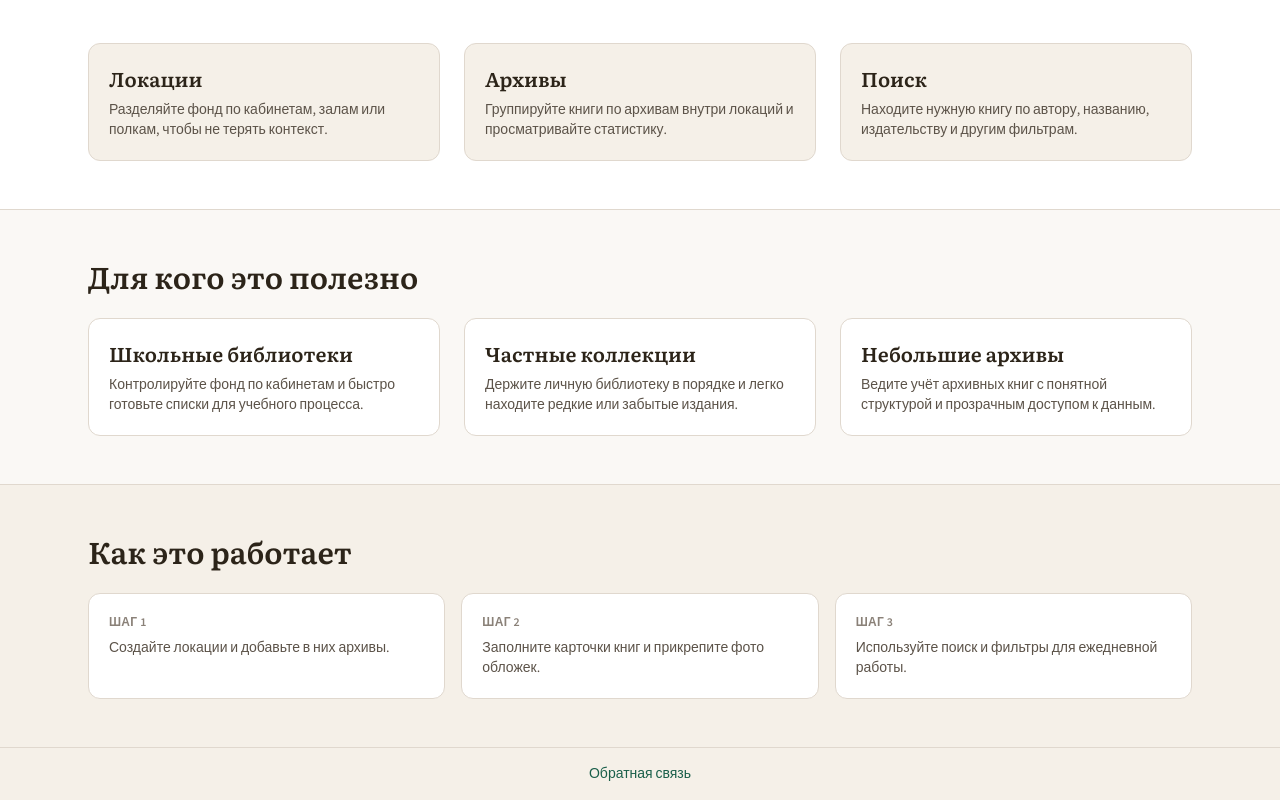
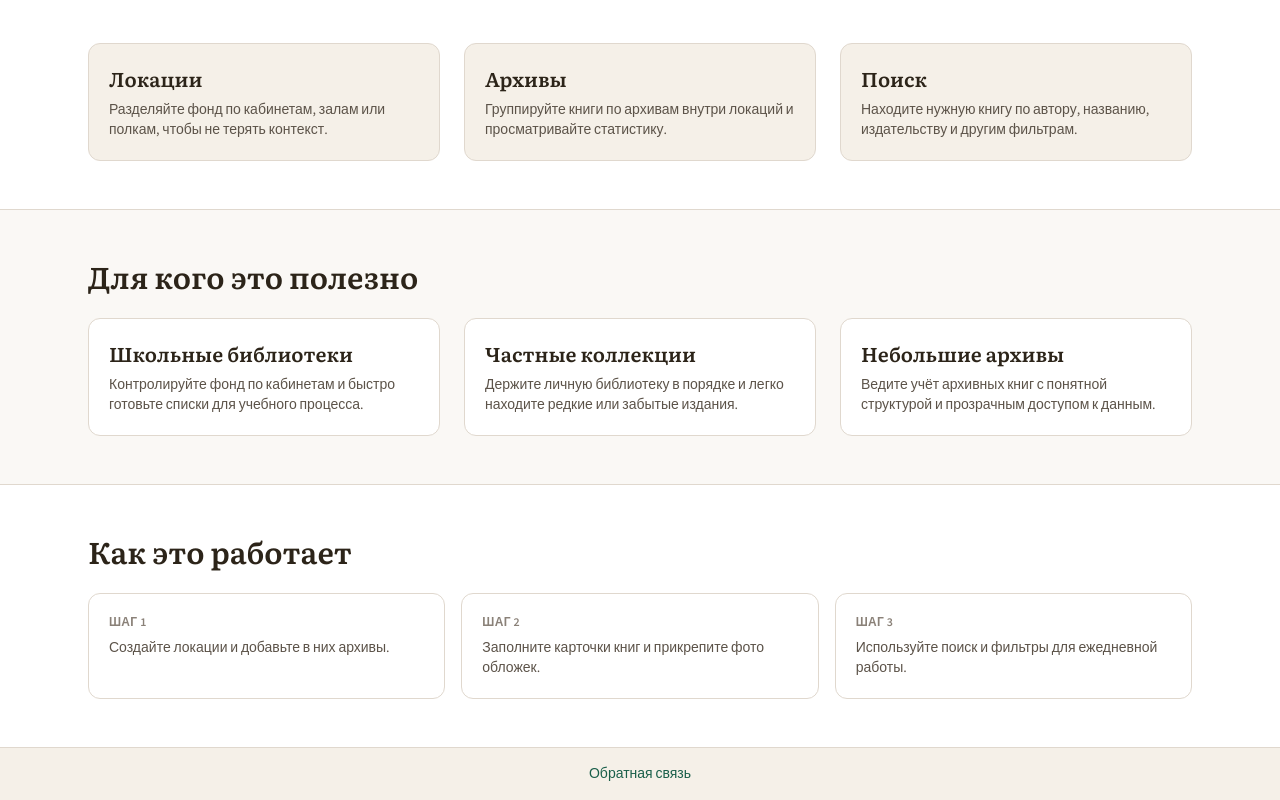
Before and after one commit to axer665/library, a Next.js app in the folder frontend/: page / in a window 1280 px wide. Shown: the part 536-1336 px from the top of the page. Built offline with nearby package versions, Linux system fonts and the light colour scheme; no server answers.

Commit message:
section backgrounds

```diff
--- a/frontend/src/app/(dashboard)/page.tsx
+++ b/frontend/src/app/(dashboard)/page.tsx
@@ -428,7 +428,7 @@ function HomePageInner() {
             </div>
           </section>
 
-          <section className="border-t border-theme bg-parchment">
+          <section className="border-t border-theme bg-white">
             <div className="mx-auto w-full max-w-6xl px-6 py-12">
               <h2 className="font-serif text-3xl font-semibold">Как это работает</h2>
               <ol className="mt-6 grid gap-4 md:grid-cols-3">
```
